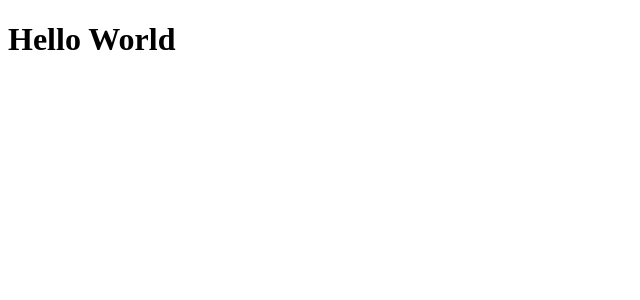
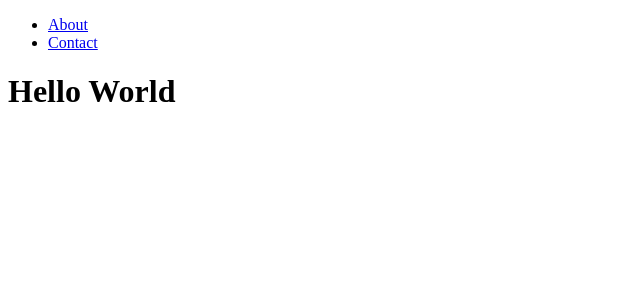
Before and after one commit to MAXASSASSINS/NextJS-Tutorials, a Next.js app in the folder nextapp/: page / in a window 1280 px wide. Shown: the top 300 px of the page, without its empty margins (0-640 px from the left). Built offline with nearby package versions, Linux system fonts and the light colour scheme.

Commit message:
navigating throught link component

```diff
--- a/nextapp/src/pages/index.js
+++ b/nextapp/src/pages/index.js
@@ -1,6 +1,22 @@
+import Link from "next/link";
+
 const Home = () => {
   return (
     <>
+      <nav>
+        <ul>
+          <li>
+            <Link href="/about">
+              About
+            </Link>
+          </li>
+          <li>
+            <Link href="/contact">
+              Contact
+            </Link>
+          </li>
+        </ul>
+      </nav>
       <h1>Hello World</h1>
     </>
   )
```
